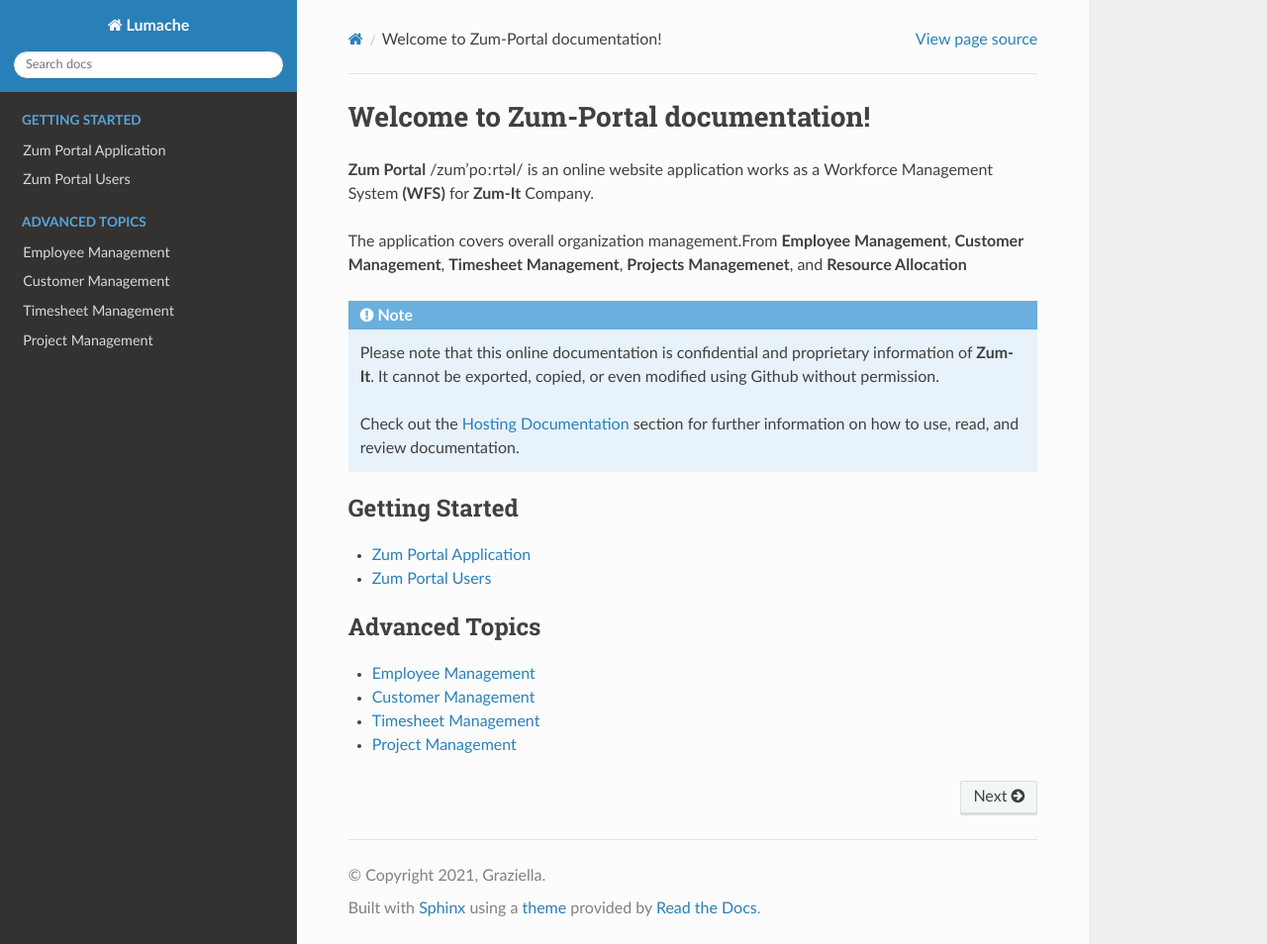
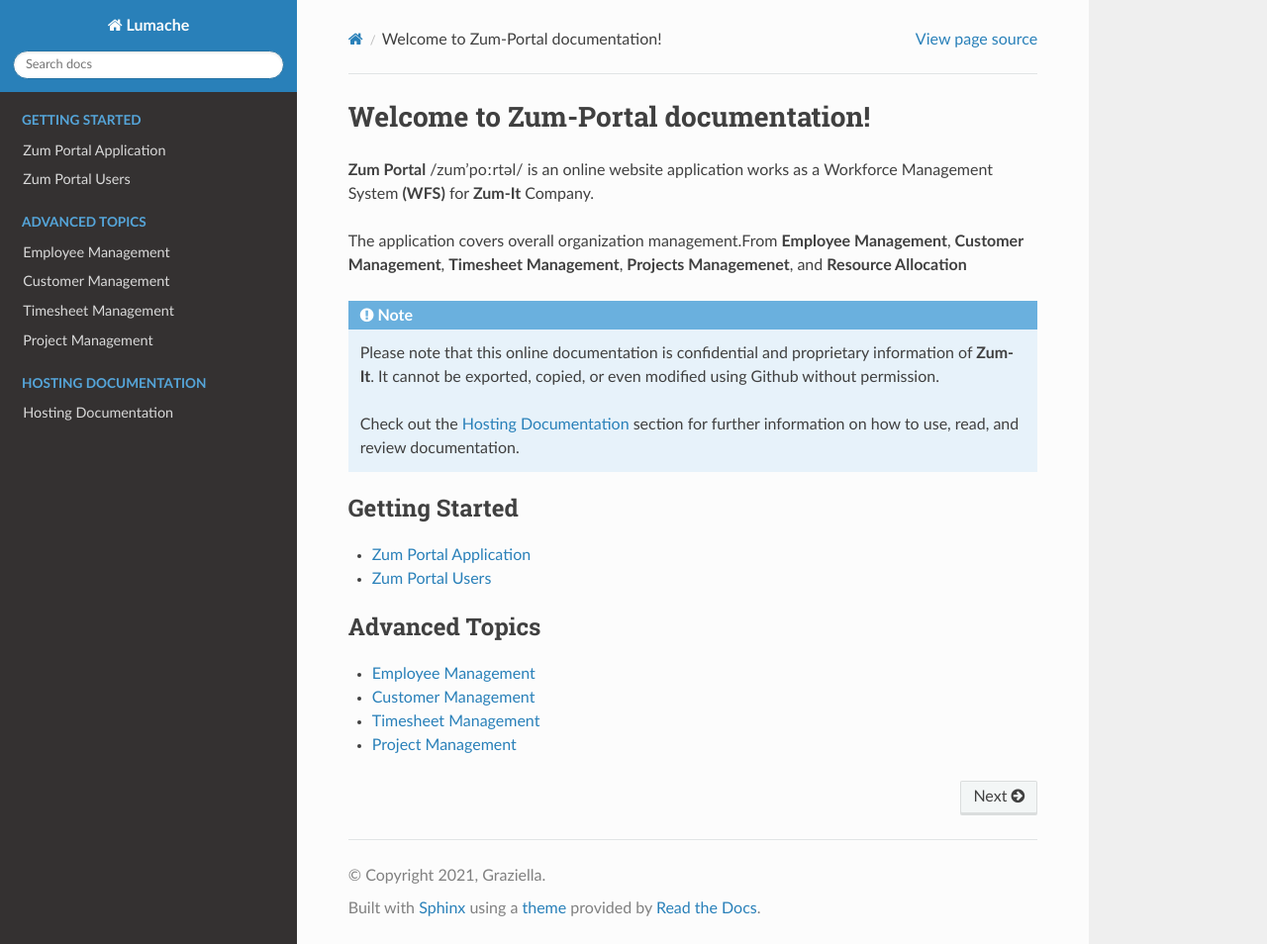
Before and after one commit to ghadiben0/Project-Zum-Portal, a Sphinx documentation site: the page built from docs/source/index.rst, in a window 1280 px wide and 954 px high. Shown: the whole window at 99% size. Built offline with Sphinx 7.4.7 and the Read the Docs theme 3.1.0, drawn with Linux system fonts in a browser that asks for light colours.

Commit message:
Update index.rst

```diff
--- a/docs/source/index.rst
+++ b/docs/source/index.rst
@@ -34,3 +34,9 @@
    customermanagement
    timesheetmanagement
    projectmanagement
+
+.. toctree::
+   :hidden:
+   :caption: Hosting Documentation
+
+   usage
```
